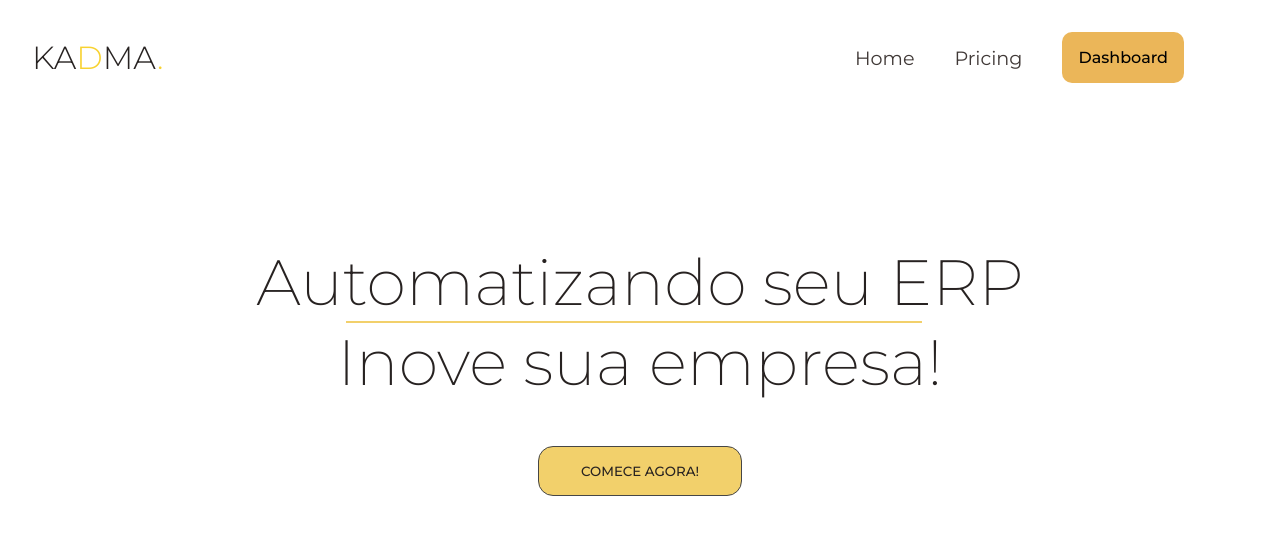
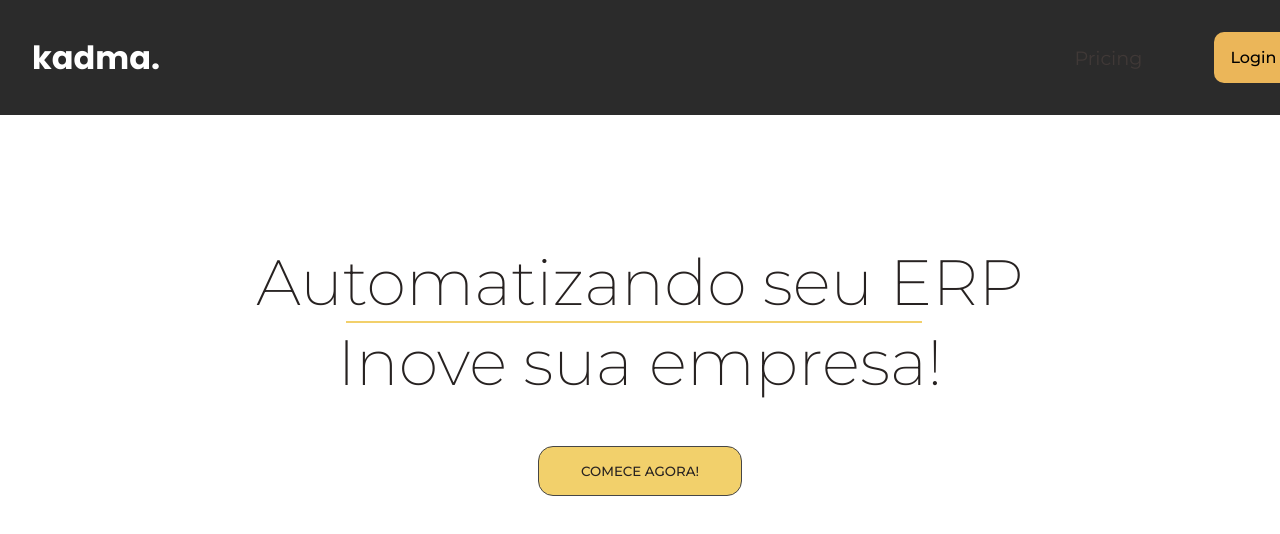
Before and after one commit to henriquedouradoo/kadma, a React (Vite) app: page / in a window 1280 px wide. Shown: the top 534 px of the page. Built offline with nearby package versions, Linux system fonts and the light colour scheme; no server answers.

Commit message:
mudando navbar

```diff
--- a/src/components/Clerk/index.tsx
+++ b/src/components/Clerk/index.tsx
@@ -6,7 +6,7 @@
     <div className="container-clerk">
       <SignedOut>
       <SignInButton mode="redirect" forceRedirectUrl="/dashboard">
-        <button className="btn-enter">   Dashboard   </button>
+        <button className="btn-enter">   Login in   </button>
       </SignInButton>
       </SignedOut>
     </div>
--- a/src/components/Clerk/styles.css
+++ b/src/components/Clerk/styles.css
@@ -11,4 +11,6 @@
 
     transition: all 0.4s ease;
 
+    width: 100%;
+
 }
--- a/src/components/Header-Dashboard/styles.css
+++ b/src/components/Header-Dashboard/styles.css
@@ -10,23 +10,28 @@
     justify-content: space-between;
     display: flex;
     padding: 2.0rem;
-    width: 90%;
+    width: 100%;
 
 }
 
 .logo h3 {
     font-size: 2rem;
-    font-family: var(--font-text);
-    font-weight: 300;
+    font-family: var(--font-title);
+    font-weight: bold;
+
+    color: var(--white);
+    text-transform: lowercase;
+
 }
 
 .logo span {
-    color: var(--yellow-primary);
+    color: var(--white);
+    text-transform: lowercase;
 }
 
 ul {
     display: flex;
-    gap: 2.5rem;
+    gap: 4.5rem;
 }
 
 li {
--- a/src/components/Header/index.tsx
+++ b/src/components/Header/index.tsx
@@ -1,7 +1,7 @@
 
 import Clerk from '../Clerk';
 import './styles.css';
-import { Link } from 'react-router-dom'
+import { Link } from 'react-router-dom';
 
 export function Header() {
     return (
@@ -10,7 +10,6 @@
             <h3>KA<span>D</span>MA<span>.</span></h3>
             </div>
             <ul className='navbar'>
-        <Link to='/'><li>Home</li></Link>
         <Link to='/pricing'><li>Pricing</li></Link>
         <div className="clerk">
             <Clerk />
--- a/src/components/Header/styles.css
+++ b/src/components/Header/styles.css
@@ -10,14 +10,17 @@
     justify-content: space-between;
     display: flex;
     padding: 2.0rem;
-    width: 100%;
+
+    background: var(--bg-black);
 
 }
 
 .logo h3 {
     font-size: 2rem;
     font-family: var(--font-text);
-    font-weight: 300;
+    font-weight: 700;
+
+    color: var(--white);
 }
 
 .logo span {
--- a/src/global.css
+++ b/src/global.css
@@ -28,6 +28,6 @@
 
     --bg-gray: #464646;
     --bg-none: #ffffff00;
-    --bg-black: #000;
+    --bg-black: #2B2B2B;
     --bg-card: #4b4b4ba5;
 }
```
